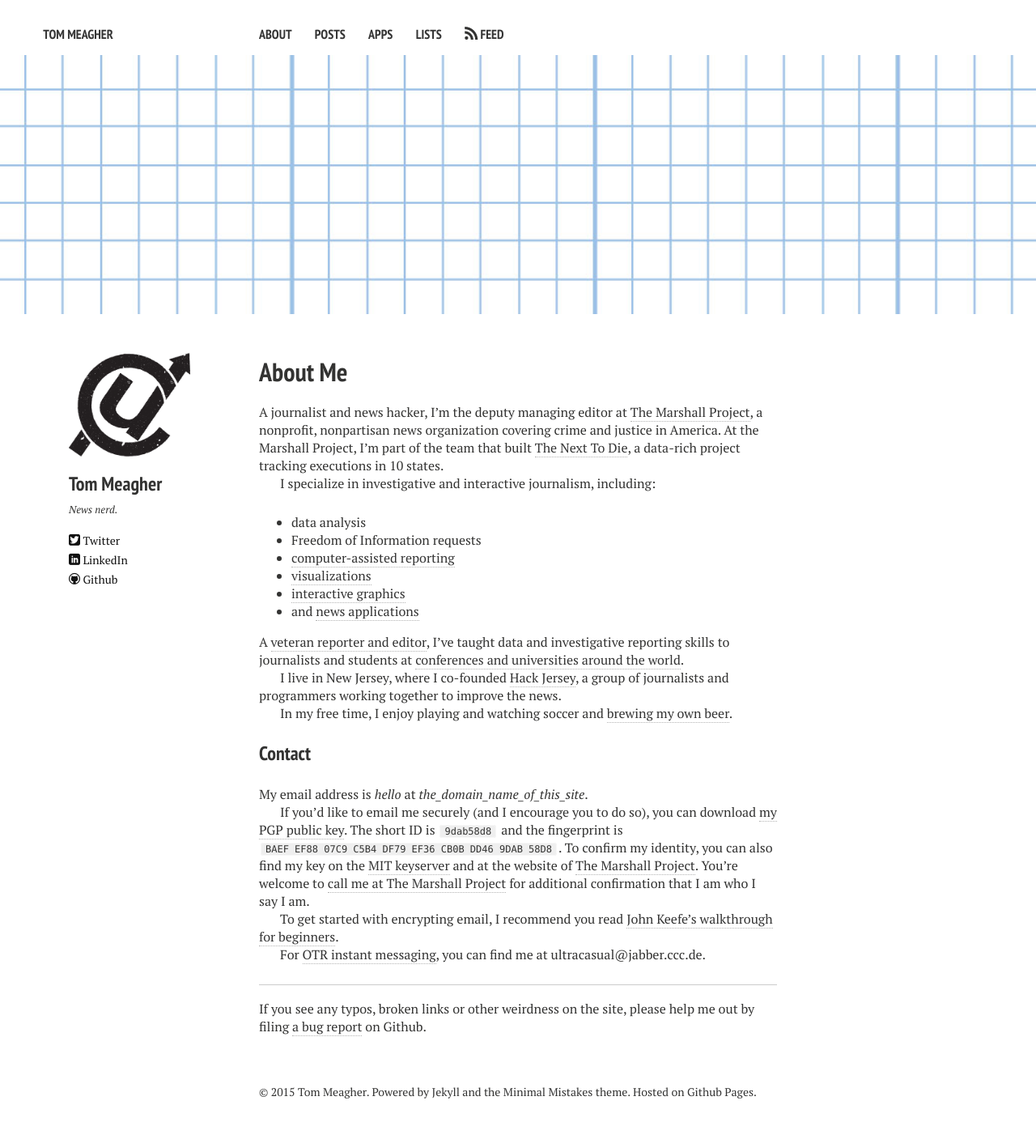
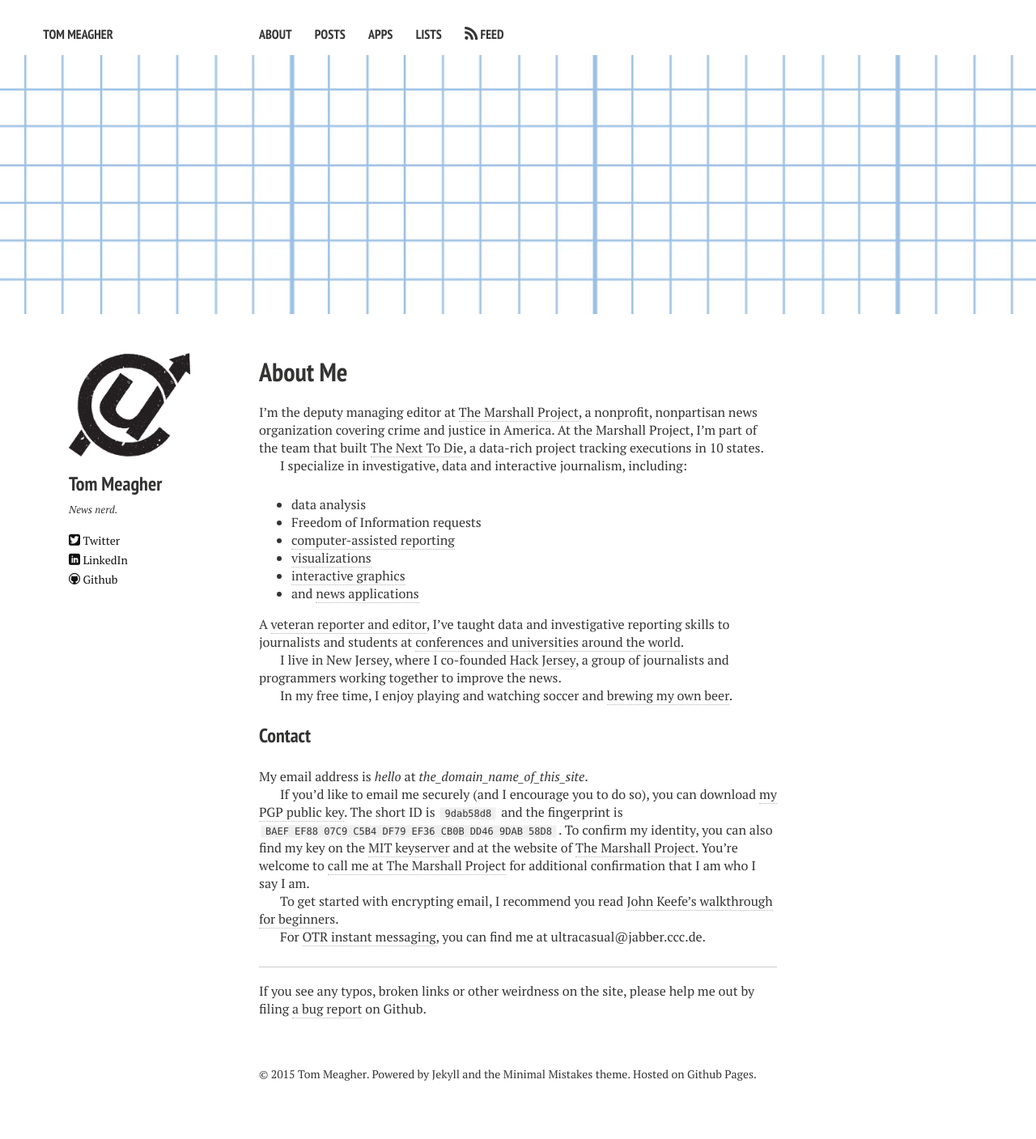
Before and after one commit to tommeagher/tommeagher.github.io, a Jekyll site: the page built from about.md, in a window 1280 px wide. Shown: the whole page at 81% size. Built offline with Jekyll 4.4.1, drawn with Linux system fonts in a browser that asks for light colours; nearby versions of some CDN libraries; after the commit the page ends 1385 px from its top, so only the background shows below that.

Commit message:
tweak wording in about more

```diff
--- a/about.md
+++ b/about.md
@@ -11,9 +11,9 @@
 #  creditlink: http://www.flickr.com/photos/49968232@N00
 ---
 
-A journalist and news hacker, I'm the deputy managing editor at [The Marshall Project](https://www.themarshallproject.org/), a nonprofit, nonpartisan news organization covering crime and justice in America. At the Marshall Project, I'm part of the team that built [The Next To Die](https://www.themarshallproject.org/next-to-die), a data-rich project tracking executions in 10 states.
+I'm the deputy managing editor at [The Marshall Project](https://www.themarshallproject.org/), a nonprofit, nonpartisan news organization covering crime and justice in America. At the Marshall Project, I'm part of the team that built [The Next To Die](https://www.themarshallproject.org/next-to-die), a data-rich project tracking executions in 10 states.
 
-I specialize in investigative and interactive journalism, including:
+I specialize in investigative, data and interactive journalism, including:
 
 * data analysis
 * Freedom of Information requests
```
Also changed, not shown: 2 other files.
